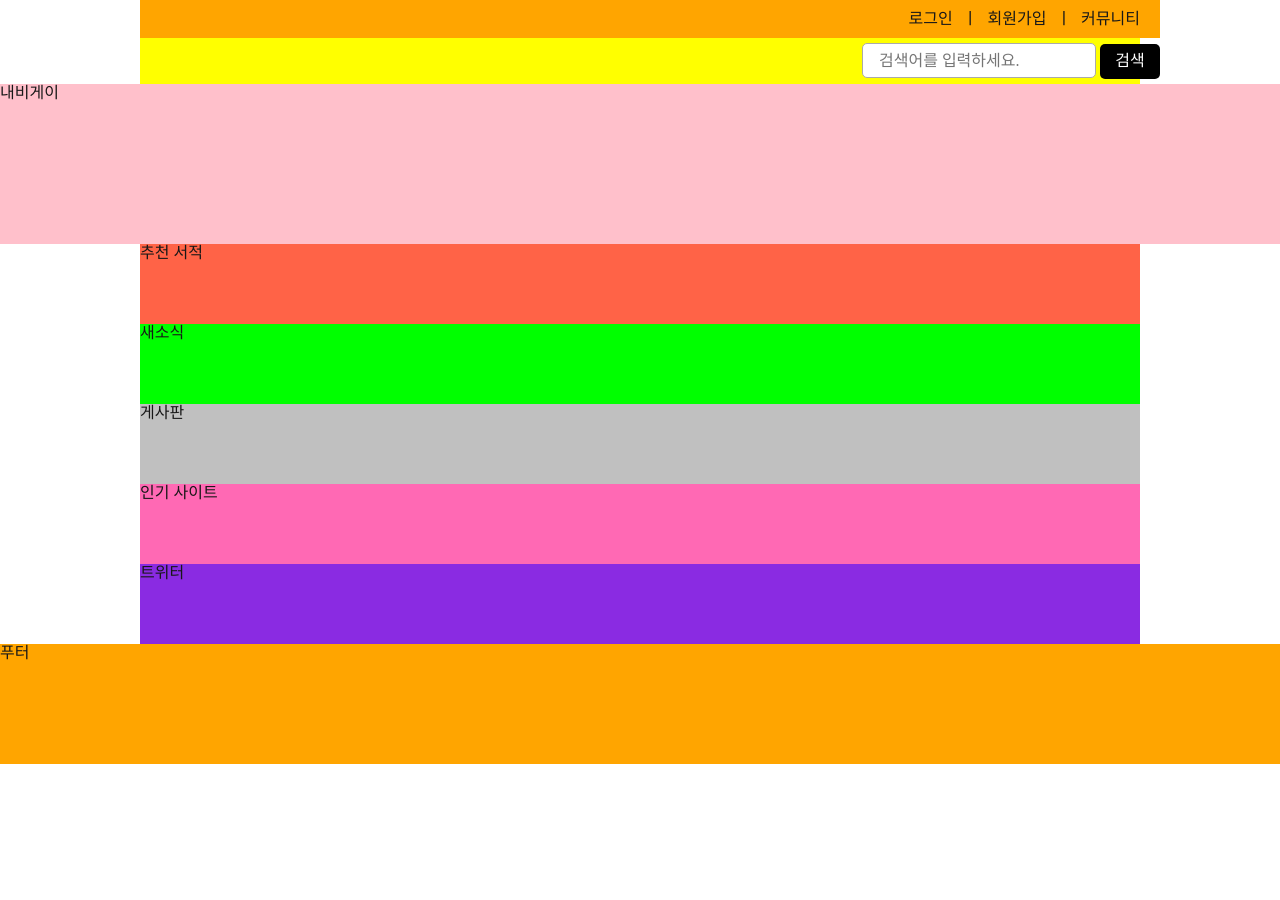
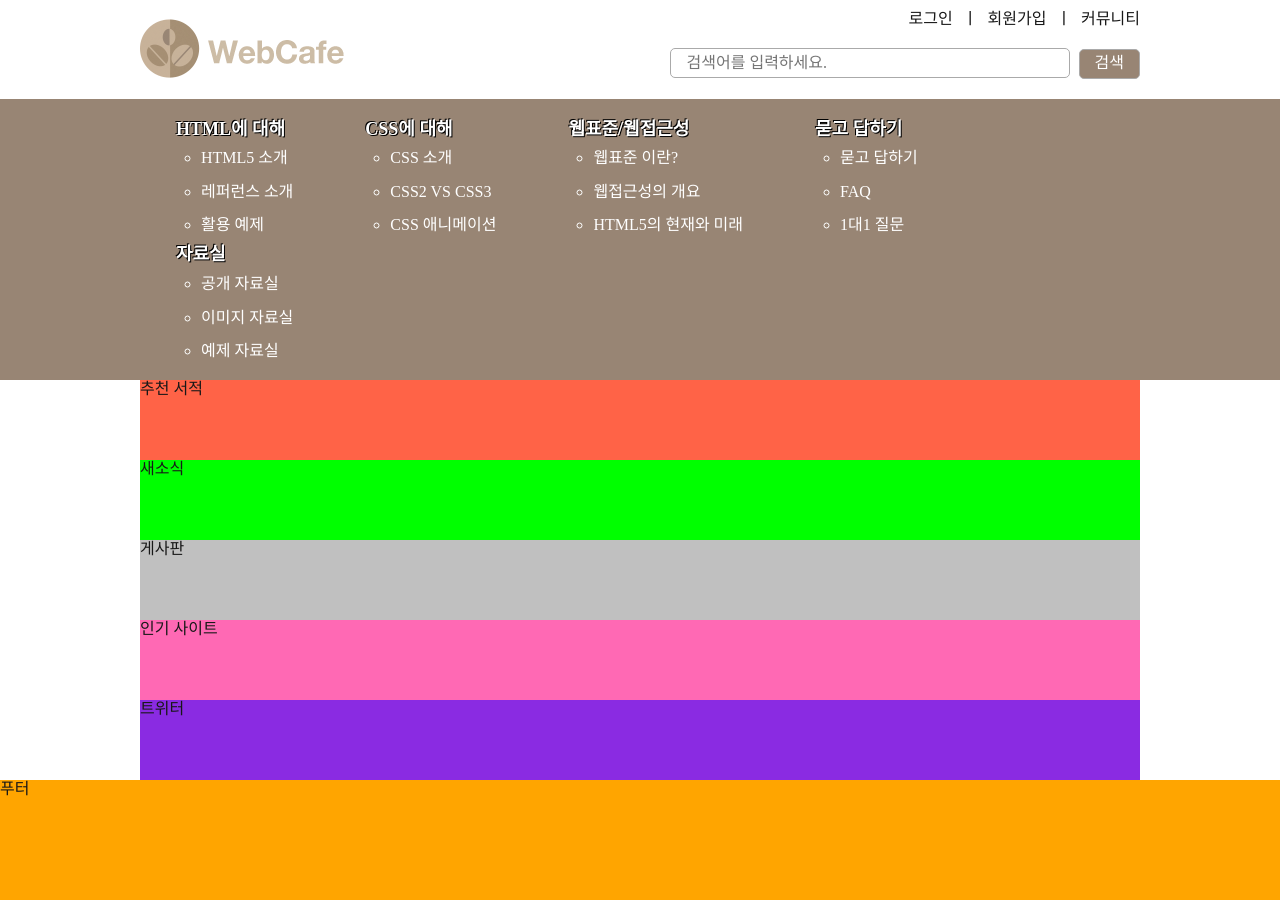
Before and after one commit to Parkdev/FBS13, a plain HTML site: page index.html in a window 1280 px wide. Before the commit the page ends 800 px from the top, so only its background shows below. Drawn offline with nearby package versions, Linux system fonts and the light colour scheme; a web font is replaced by a local one.

Commit message:
0429 강의완료

```diff
--- a/css/style.css
+++ b/css/style.css
@@ -1,7 +1,7 @@
 @import url(//spoqa.github.io/spoqa-han-sans/css/SpoqaHanSans-kr.css);
 @import url(https://cdnjs.cloudflare.com/ajax/libs/normalize/8.0.1/normalize.min.css);
 /* 숨김 콘테츠 */
-legend{
+legend, .a11yHidden{
   position: absolute;
   width: 1px;
   height: 1px;
@@ -26,14 +26,7 @@ legend{
   border: 0;
 }
 /* 공통 배경 */
-.app-header {
-  background-color: yellow;
-}
-.app-navigation {
-  background-color: pink;
-  height: 20vh;
-}
-.app-main {
+.appMain {
   background-color: blue;
 }
 .book {
@@ -56,7 +49,7 @@ legend{
   background-color: blueviolet;
   height: 10vh;
 }
-.app-footer {
+.appFooter {
   background-color: orange;
   height: 15vh;
 }
@@ -76,17 +69,17 @@ a {
   text-decoration: none;
 }
 /* 공통 컨테이너 */
-.app-container {
+.appContainer {
   display: flex;
   flex-flow: row wrap;
 }
-.app-header,
-.app-navigation,
-.app-main,
-.app-footer {
+.appHeader,
+.appNavigation,
+.appMain,
+.appFooter {
   width: 100%;
 }
-/* 공통 맴버 링크 */
+/* 공통 멤버 링크 */
 .memberOnly{
   display: flex;
   justify-content: flex-end;
@@ -96,6 +89,14 @@ a {
   display: inline-block;
   padding: 0.8rem 1rem;
 }
+/* 공통 검색 폼 */
+input[name="search"]{
+  height: 30px;
+  border: 1px solid #aaa;
+  border-radius: 5px;
+  padding: 2px 1em;
+  margin-right: 5px;
+}
 /* 모바일 디바이스 */
 @media screen and (max-width: 999px) {
   /* 모바일 Body */
@@ -103,7 +104,7 @@ a {
     font-size: 1.5rem;
   }
   /* 모바일 헤더 */
-  .app-header {
+  .appHeader {
     display: flex;
     flex-flow: row wrap;
     background-color: #38302e;
@@ -124,41 +125,35 @@ a {
   }
   /* 모바일 검색 폼 */
   .searchForm{
-    padding : 0 20px 20px;
+    padding: 0 20px 20px;
   }
-
   input[name="search"]{
     width: calc(100% - 40px);
-    height: 30px;
-    border: 1px solid #aaa;
-    border-radius: 5px;
-    padding: 2px 1em;
-    margin-right: 5px;
   }
-  .buttonSearch {
+  .buttonSearch{
     width: 30px;
     height: 30px;
     border: 0;
     padding: 0;
     background-color: transparent;
-    color: white;
+    color: #fff;
     position: relative;
   }
-  .buttonSearch::after {
+  .buttonSearch::after{
     content: "";
     position: absolute;
     top: 0;
     left: 0;
     width: 100%;
     height: 100%;
-    background: url(./images/btn_search.png) no-repeat 0 0 /cover scroll;
+    background:  url(./images/btn_search.png) no-repeat 0 0/cover scroll;
   }
   /* 모바일 내비게이션 */
-  .app-navigation {
+  .appNavigation {
     display: none;
   }
   /* 모바일 메인 */
-  .app-main {
+  .appMain {
     display: flex;
     flex-flow: row wrap;
     height: 50vh;
@@ -184,58 +179,86 @@ a {
     width: 100%;
   }
   /* 모바일 푸터 */
-  .app-footer {
+  .appFooter {
     height: 25vh;
   }
 }
 /* 데스크탑 디바이스 */
 @media screen and (min-width: 1000px) {
   /* 데스크탑 컨테이너 */
-  .app-container {
+  .appContainer {
     justify-content: center;
   }
   /* 데스크탑 헤더 */
-  .app-header {
+  .appHeader {
     position: relative;
     width: 1000px;
   }
   /* 데스크탑 로고 */
   .brand{
-    background-color: blue;
     position: absolute;
     top: 50%;
-    left:0;
+    left: 0;
     margin-top: -30px;
-    display: none;
-    /* transform: translateY(-50%) */
   }
- /* 데스크탑 맴버 링크 */
-  .memberOnly {
-    background-color: orange;
+  /* 데스크탑 멤버 링크 */
+  .memberOnly{
     margin-right: -2rem;
   }
+  /* 데스크탑 검색 폼 */
+  .searchForm{
+    text-align: right;
+    padding: 1rem 0 2rem;
+  }
+  input[name="search"]{
+    width: 40%;
+  }
+  .buttonSearch{
+    border: 1px solid #aaa;
+    border-radius: 5px;
+    height: 30px;
+    padding: 2px 15px;
+    background-color: #988574;
+    color: #fff;
+  }
+  /* 데스크탑 내비게이션 */
+  .appNavigation{
+    background-color: #988574;
+  }
+  .menu__list{
+    width: 1000px;
+    margin-left: auto;
+    margin-right: auto;
+    overflow: hidden;
+    color: #fff;
+    padding-top: 2rem;
+    padding-bottom: 1rem;
+  }
+  .menu__item{
+    float: left;
+    margin-left: 36px;
+    margin-right: 36px;
+  }
+  .menu__link{
+    font-weight: 700;
+    font-size: 1.8rem;
+    text-shadow: 1px 1px 0 #000, -1px -1px 0 #000;
+  }
+  .menu__subMenu{
+    padding-left: 25px;
+  }
+  .menu__subMenu li{
+    margin: 0.5rem 0;
+  }
+  .menu__subMenu a{
+    display: block;
+    padding: 0.5rem 0;
+  }
+  .buttonBurger{
+    display: none;
+  }
   /* 데스크탑 메인 콘텐츠 */
-  .app-main {
+  .appMain {
     width: 1000px;
   }
-  .searchForm{
-    text-align: right;
-    margin : 5px -2rem 5px 0;
-  }
-
-  input[name="search"]{
-    height: 35px;
-    border: 1px solid #aaa;
-    border-radius: 5px;
-    padding: 2px 1em;
-    margin: 10px 0s;
-  }
-  .buttonSearch {
-    width: 60px;
-    height: 35px;
-    border: 0;
-    padding: 0;
-    background-color: black;
-    border-radius: 5px;
-    color: white;
 }
--- a/index.html
+++ b/index.html
@@ -9,8 +9,8 @@
   </head>
 
   <body>
-    <div class="app-container">
-      <header class="app-header">
+    <div class="appContainer">
+      <header class="appHeader">
         <h1 class="brand resetMargin">
           <a href="index.html">
             <img src="./images/rwd-logo.png" alt="Web Cafe">
@@ -29,15 +29,64 @@
           </fieldset>
         </form>
       </header>
-      <nav class="app-navigation">내비게이</nav>
-      <main class="app-main">
+      <nav class="appNavigation menu">
+        <h2 class="a11yHidden">메인 메뉴</h2>
+        <button class="buttonNone buttonBurger" aria-label="메뉴 열기">
+          <span class="burgerBar round positionTop"></span>
+          <span class="burgerBar round positionMiddle"></span>
+          <span class="burgerBar round positionBottom"></span>
+        </button>
+        <ul class="menu__list resetList">
+          <li class="menu__item">
+            <a href="#" class="menu__link">HTML에 대해</a>
+            <ul class="menu__subMenu">
+              <li><a href="#">HTML5 소개</a></li>
+              <li><a href="#">레퍼런스 소개</a></li>
+              <li><a href="#">활용 예제</a></li>
+            </ul>
+          </li>
+          <li class="menu__item">
+            <a href="#" class="menu__link">CSS에 대해</a>
+            <ul class="menu__subMenu">
+              <li><a href="#">CSS 소개</a></li>
+              <li><a href="#">CSS2 VS CSS3</a></li>
+              <li><a href="#">CSS 애니메이션</a></li>
+            </ul>
+          </li>
+          <li class="menu__item">
+            <a href="#" class="menu__link">웹표준/웹접근성</a>
+            <ul class="menu__subMenu">
+              <li><a href="#">웹표준 이란?</a></li>
+              <li><a href="#">웹접근성의 개요</a></li>
+              <li><a href="#">HTML5의 현재와 미래</a></li>
+            </ul>
+          </li>
+          <li class="menu__item">
+            <a href="#" class="menu__link">묻고 답하기</a>
+            <ul class="menu__subMenu">
+              <li><a href="#">묻고 답하기</a></li>
+              <li><a href="#">FAQ</a></li>
+              <li><a href="#">1대1 질문</a></li>
+            </ul>
+          </li>
+          <li class="menu__item">
+            <a href="#" class="menu__link">자료실</a>
+            <ul class="menu__subMenu">
+              <li><a href="#">공개 자료실</a></li>
+              <li><a href="#">이미지 자료실</a></li>
+              <li><a href="#">예제 자료실</a></li>
+            </ul>
+          </li>
+        </ul>
+      </nav>
+      <main class="appMain">
         <section class="book">추천 서적</section>
         <section class="news">새소식</section>
         <section class="board">게사판</section>
         <section class="favorite">인기 사이트</section>
         <article class="twitter">트위터</article>
       </main>
-      <footer class="app-footer">푸터</footer>
+      <footer class="appFooter">푸터</footer>
     </div>
   </body>
 
```
